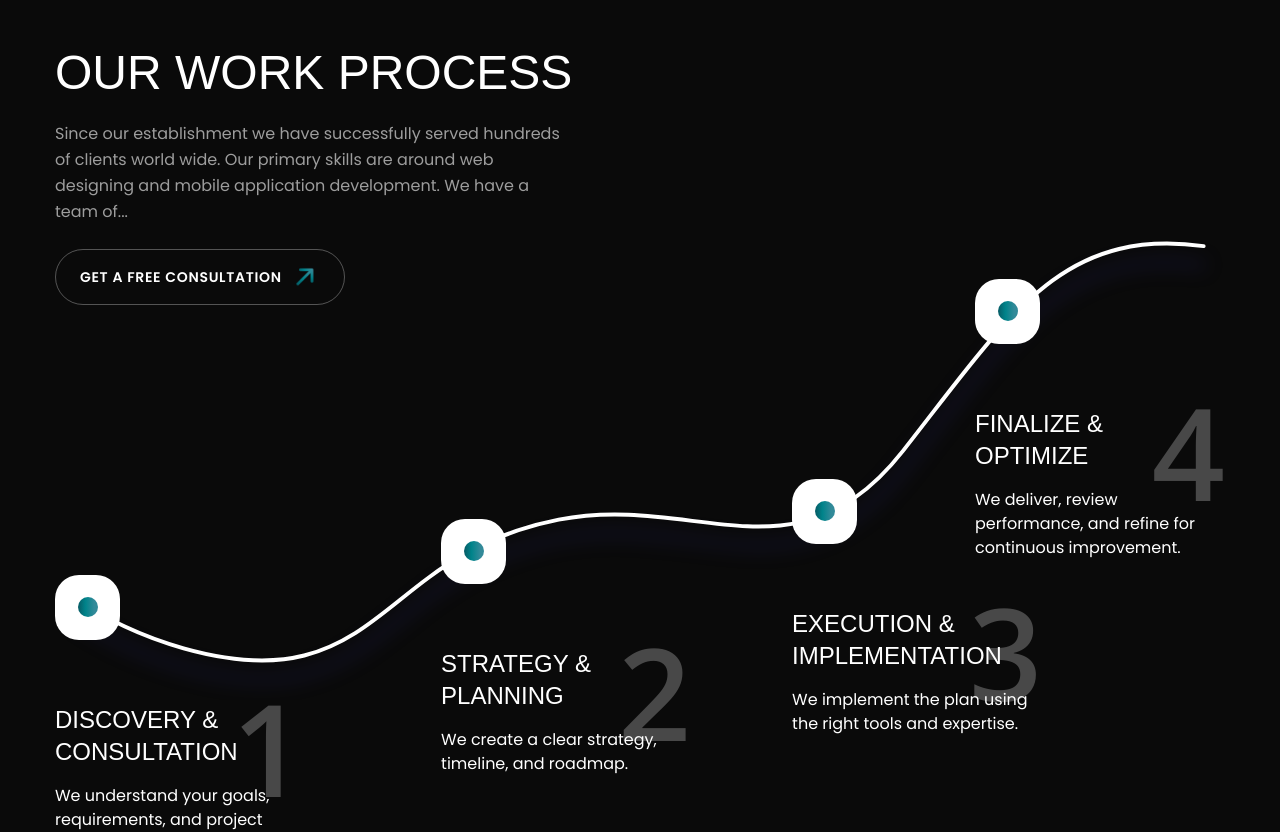
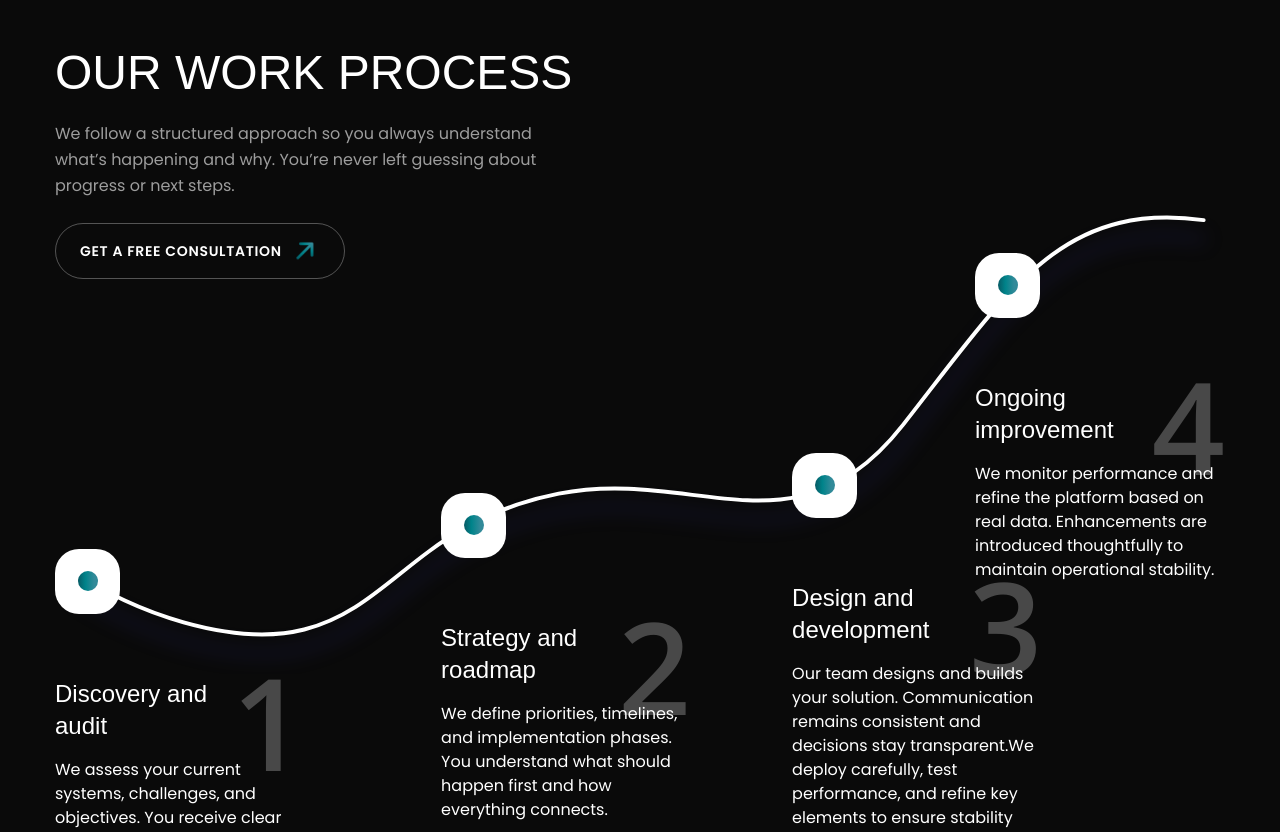
Before and after one commit to faseeh-htsols/htsols, a Next.js app: page / in a window 1280 px wide. Shown: the part 3740-4572 px from the top of the page. Built offline with nearby package versions, Linux system fonts and the light colour scheme; a web font is replaced by a local one.

Commit message:
content work processs

```diff
--- a/src/views/home/WorkProcessSection.tsx
+++ b/src/views/home/WorkProcessSection.tsx
@@ -12,21 +12,24 @@ interface ProcessStep {
 
 const processSteps: ProcessStep[] = [
   {
-    title: "DISCOVERY & <br/> CONSULTATION",
-    description: "We understand your goals, requirements, and project scope.",
+    title: "Discovery and<br/> audit",
+    description:
+      "We assess your current systems, challenges, and objectives. You receive clear insights and practical recommendations.",
   },
   {
-    title: "STRATEGY & <br/> PLANNING",
-    description: "We create a clear strategy, timeline, and roadmap.",
+    title: "Strategy and<br/> roadmap",
+    description:
+      "We define priorities, timelines, and implementation phases. You understand what should happen first and how everything connects.",
   },
   {
-    title: "EXECUTION & <br/> IMPLEMENTATION",
-    description: "We implement the plan using the right tools and expertise.",
+    title: "Design and <br/> development",
+    description:
+      "Our team designs and builds your solution. Communication remains consistent and decisions stay transparent.We deploy carefully, test performance, and refine key elements to ensure stability and usability.",
   },
   {
-    title: "FINALIZE &<br/> OPTIMIZE",
+    title: "Ongoing <br/> improvement",
     description:
-      "We deliver, review performance, and refine for continuous improvement.",
+      "We monitor performance and refine the platform based on real data. Enhancements are introduced thoughtfully to maintain operational stability.",
   },
 ];
 // ${
@@ -57,9 +60,9 @@ export const WorkProcessSection: React.FC = () => {
           <div className="space-y-6">
             <HeadingTwo>OUR WORK PROCESS</HeadingTwo>
             <p className="text-white/60 text-base leading-relaxed max-w-lg">
-              Since our establishment we have successfully served hundreds of
-              clients world wide. Our primary skills are around web designing
-              and mobile application development. We have a team of...
+              We follow a structured approach so you always understand what’s
+              happening and why. You’re never left guessing about progress or
+              next steps.
             </p>
             <div className="flex">
               <Button href="/" variant="outline">
```
